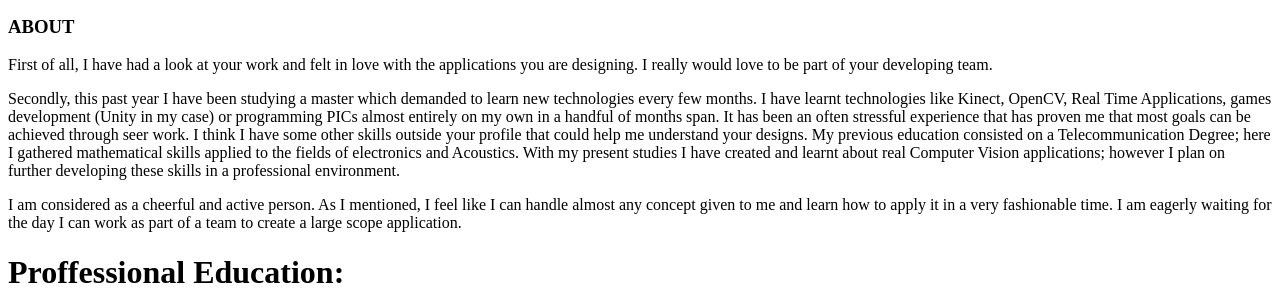
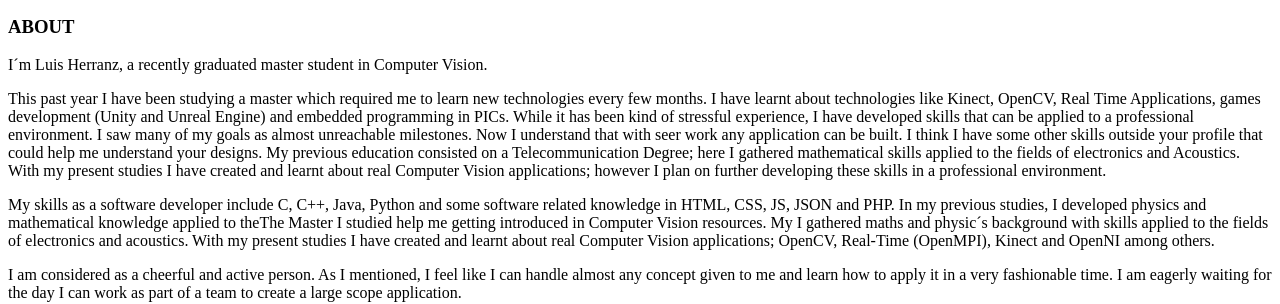
Before and after one commit to keny91/PersonalWeb, a plain HTML site: page html/home.html in a window 1280 px wide. Shown: the part 615-919 px from the top of the page. Drawn offline with Linux system fonts and the light colour scheme; files whose address does not match are found by name.

Commit message:
Fixed text

```diff
--- a/html/home.html
+++ b/html/home.html
@@ -53,11 +53,15 @@
       </div>
         <div class="col-md-10 about_description">
         <p>
-          First of all, I have had a look at your work and felt in love with the applications you are designing. I really would love to be part of your developing team.
+          I´m Luis Herranz, a recently graduated master student in Computer Vision.
           </p>
 <p>
-Secondly, this past year I have been studying a master which demanded to learn new technologies every few months. I have learnt technologies like Kinect, OpenCV, Real Time Applications, games development (Unity in my case) or programming PICs almost entirely on my own in a handful of months span. It has been an often stressful experience that has proven me that most goals can be achieved through seer work. I think I have some other skills outside your profile that could help me understand your designs. My previous education consisted on a Telecommunication Degree; here I gathered mathematical skills applied to the fields of electronics and Acoustics. With my present studies I have created and learnt about real Computer Vision applications; however I plan on further developing these skills in a professional environment.
+This past year I have been studying a master which required me to learn new technologies every few months. I have learnt about technologies like Kinect, OpenCV, Real Time Applications, games development (Unity and Unreal Engine) and embedded programming in PICs. While it has been kind of stressful experience, I have developed skills that can be applied to a professional environment. I saw many of my goals as almost unreachable milestones. Now I understand that with seer work any application can be built. I think I have some other skills outside your profile that could help me understand your designs. My previous education consisted on a Telecommunication Degree; here I gathered mathematical skills applied to the fields of electronics and Acoustics. With my present studies I have created and learnt about real Computer Vision applications; however I plan on further developing these skills in a professional environment.
 </p>
+<p>
+My skills as a software developer include C, C++, Java, Python and some software related knowledge in HTML, CSS, JS, JSON and PHP. In my previous studies, I developed physics and mathematical knowledge applied to theThe Master I studied help me getting introduced in Computer Vision resources. My I gathered maths and physic´s background with skills applied to the fields of electronics and acoustics. With my present studies I have created and learnt about real Computer Vision applications; OpenCV, Real-Time (OpenMPI), Kinect and OpenNI among others.
+</p>
+
 <p>
 I am considered as a cheerful and active person. As I mentioned, I feel like I can handle almost any concept given to me and learn how to apply it in a very fashionable time. I am eagerly waiting for the day I can work as part of a team to create a large scope application.
 </p>
@@ -341,6 +345,7 @@ top: 20px;">Final Thesis´s Project &raquo;</a></p>
       <div class="row">
 
         <h1>Programming Languages:</h1>
+        <h2>Under Construction</h2>
       </div>
     </div>
 
```
